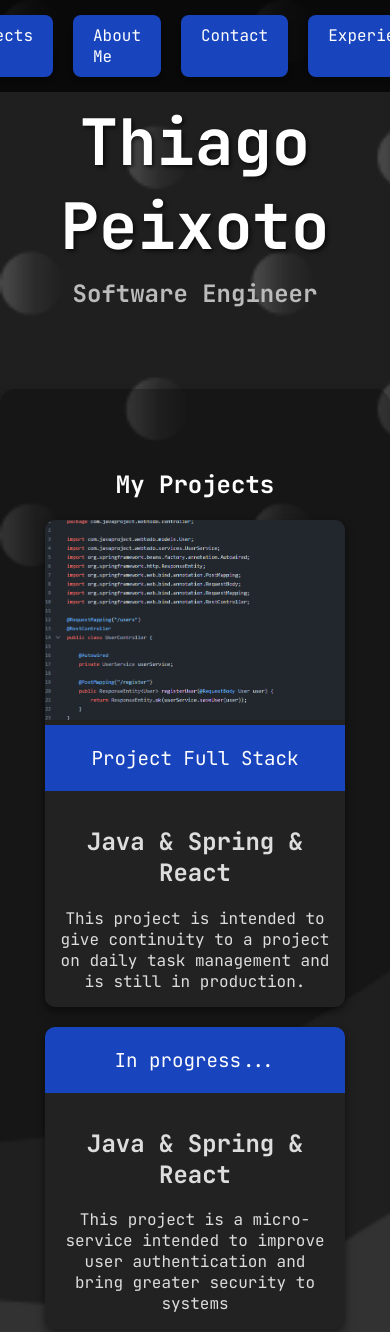
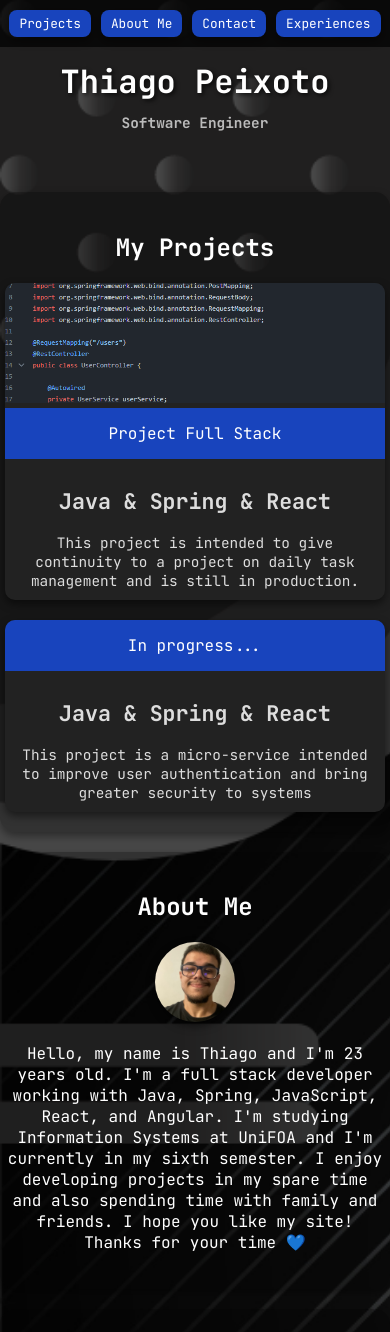
Before and after one commit to Th1ago23/website, a plain HTML site: page index.html in a window 390 px wide. Shown: the top 1332 px of the page. Drawn offline with Linux system fonts and the light colour scheme.

Commit message:
Add files via upload

```diff
--- a/index.html
+++ b/index.html
@@ -18,19 +18,20 @@
         .social {
             display: flex;
             justify-content: center;
-            gap: 20px;
-            padding: 15px 0;
+            gap: 10px;
+            padding: 10px 0;
             background: rgba(0, 0, 0, 0.7);
             position: fixed;
             width: 100%;
             top: 0;
             z-index: 100;
+            flex-wrap: wrap;
         }
         .social a {
             color: #ffffff;
             text-decoration: none;
-            font-size: 1em;
-            padding: 10px 20px;
+            font-size: 0.8em;
+            padding: 5px 10px;
             border-radius: 8px;
             background: linear-gradient(135deg, #1844bd, #1844bd);
             box-shadow: 0 4px 8px rgba(0, 0, 0, 0.4);
@@ -42,31 +43,32 @@
         .container {
             text-align: center;
             position: relative;
-            padding: 100px 20px 60px;
+            padding: 60px 20px 40px;
         }
         .name {
-            font-size: 4em;
+            font-size: 3em;
             margin: 0;
             color: #ffffff;
             text-shadow: 2px 2px 4px rgba(0, 0, 0, 0.7);
         }
         .position {
-            font-size: 1.5em;
+            font-size: 1.2em;
             color: #bbbbbb;
             margin: 10px 0 20px;
         }
         .nav {
             display: flex;
+            flex-wrap: wrap;
             justify-content: center;
-            gap: 20px;
+            gap: 10px;
             margin-bottom: 30px;
             text-align: center;
         }
         .nav a {
             color: #ffffff;
             text-decoration: none;
-            font-size: 1.2em;
-            padding: 10px 20px;
+            font-size: 1em;
+            padding: 10px 15px;
             border-radius: 25px;
             background: linear-gradient(135deg, #1844bd, #1844bd);
             box-shadow: 0 4px 8px rgba(0, 0, 0, 0.2);
@@ -76,10 +78,10 @@
             transform: translateY(-5px);
         }
         .section {
-            padding: 60px 20px;
+            padding: 40px 20px;
             text-align: center;
             background-color: rgba(0, 0, 0, 0.3);
-            margin-bottom: 30px;
+            margin-bottom: 20px;
             border-radius: 15px;
             box-shadow: 0 4px 8px rgba(0, 0, 0, 0.4);
         }
@@ -90,7 +92,8 @@
             gap: 20px;
         }
         .project {
-            width: 300px;
+            width: 100%;
+            max-width: 300px;
             background-color: #222222;
             border-radius: 10px;
             overflow: hidden;
@@ -107,38 +110,94 @@
         }
         .project a {
             display: block;
-            padding: 20px;
+            padding: 15px;
             color: #ffffff;
             text-decoration: none;
-            font-size: 1.2em;
+            font-size: 1em;
             background-color: #1844bd;
             text-align: center;
         }
         .project-description {
-            padding: 15px;
-            font-size: 1em;
+            padding: 10px;
+            font-size: 0.9em;
             color: #dddddd;
         }
 
         .about-content {
             display: flex;
+            flex-direction: column;
             align-items: center;
             gap: 20px;
-            text-align: left;
+            text-align: center;
         }
 
         .profile-pic {
-            width: 150px;
-            height: 150px;
+            width: 120px;
+            height: 120px;
             border-radius: 50%;
             object-fit: cover;
             box-shadow: 0 4px 8px rgba(0, 0, 0, 0.5);
         }
 
         .about-content p {
-            font-size: 1.1em;
+            font-size: 1em;
             line-height: 1.6;
             color: #dddddd;
+        }
+
+        @media (max-width: 768px) {
+            .name {
+                font-size: 2.5em;
+            }
+            .position {
+                font-size: 1em;
+            }
+            .nav a {
+                font-size: 0.9em;
+                padding: 8px 12px;
+            }
+            .section {
+                padding: 30px 10px;
+            }
+            .project img {
+                height: 150px;
+            }
+            .project {
+                max-width: 100%;
+            }
+            .profile-pic {
+                width: 100px;
+                height: 100px;
+            }
+            .about-content p {
+                font-size: 0.9em;
+            }
+        }
+
+        @media (max-width: 480px) {
+            .name {
+                font-size: 2em;
+            }
+            .position {
+                font-size: 0.9em;
+            }
+            .nav a {
+                font-size: 0.8em;
+                padding: 6px 10px;
+            }
+            .section {
+                padding: 20px 5px;
+            }
+            .project img {
+                height: 120px;
+            }
+            .profile-pic {
+                width: 80px;
+                height: 80px;
+            }
+            .about-content p {
+                font-size: 0.8em;
+            }
         }
     </style>
 </head>
@@ -155,7 +214,6 @@
         <h2 class="position">Software Engineer</h2>
     </div>
 
-    <!-- Seção de Projetos -->
     <section id="projects" class="section">
         <h2>My Projects</h2>
         <div class="projects">
@@ -172,7 +230,6 @@
         </div>
     </section>
 
-    <!-- Seção Sobre Mim -->
     <section id="about-me" class="section">
         <h2>About Me</h2>
         <img src="minha-foto.png" alt="Thiago Peixoto" class="profile-pic">
@@ -182,7 +239,6 @@
             I hope you like my site! Thanks for your time 💙</p>
     </section>
 
-    <!-- Seção de Contato -->
     <section id="contact" class="section">
         <h1>Contact</h1>
         <div class="nav">
```
Lines whose indentation alone changed are shown as unchanged.
